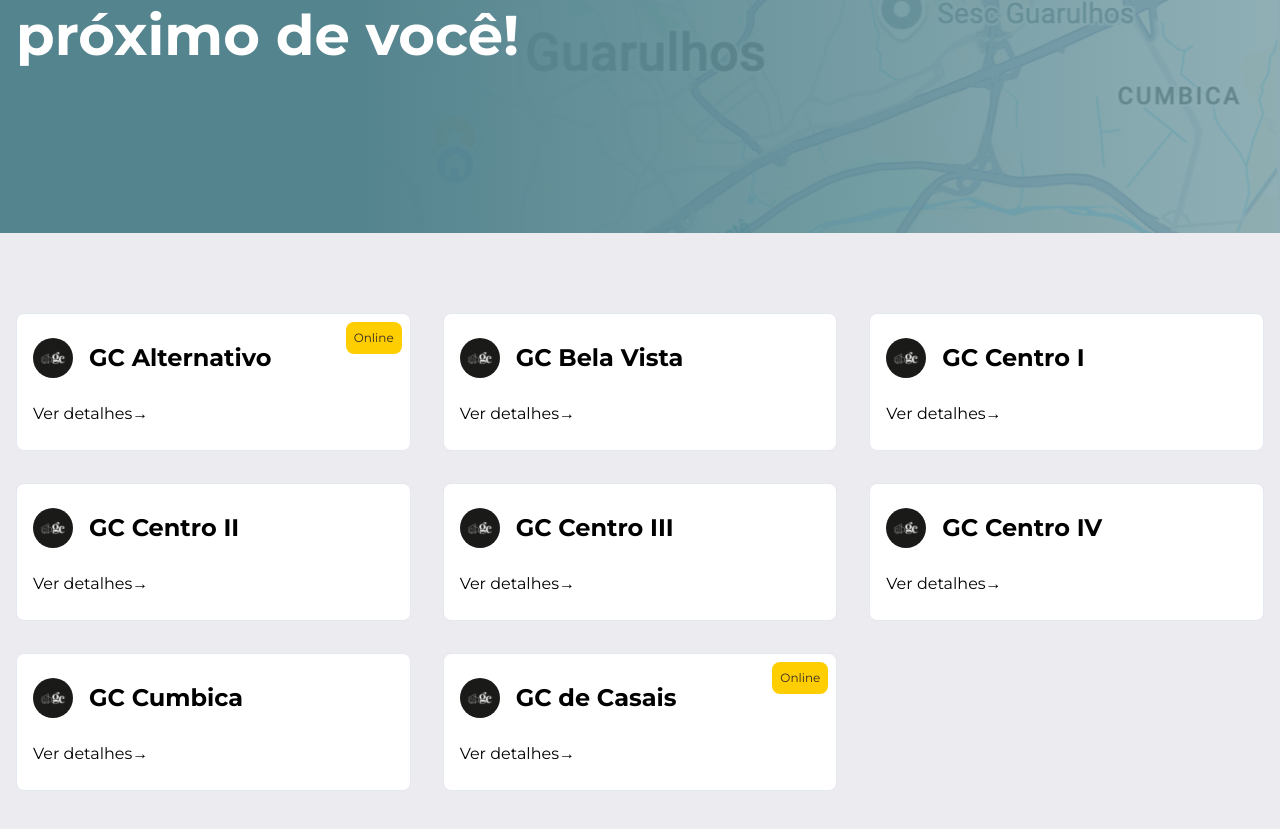
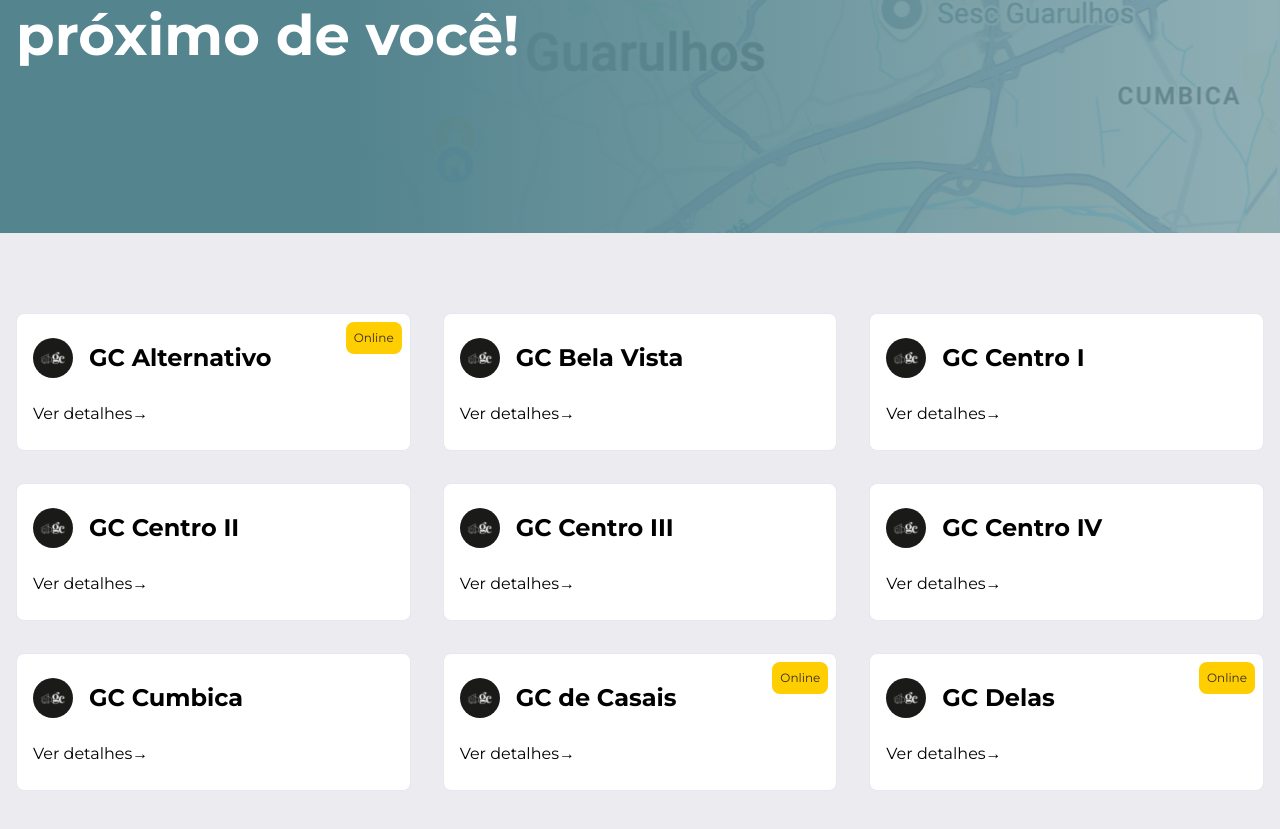
Before and after one commit to rodrigoanastacio/IBL_GRU-encontre-um-gc, a React (Vite) app: page / in a window 1280 px wide. Shown: the part 217-1046 px from the top of the page. Built offline with nearby package versions, Linux system fonts and the light colour scheme.

Commit message:
feat: Cria componente Maps

```diff
--- a/package.json
+++ b/package.json
@@ -11,9 +11,11 @@
   },
   "dependencies": {
     "framer-motion": "^11.11.7",
+    "leaflet": "^1.9.4",
     "react": "^18.3.1",
     "react-dom": "^18.3.1",
-    "react-icons": "^5.3.0"
+    "react-icons": "^5.3.0",
+    "react-leaflet": "^4.2.1"
   },
   "devDependencies": {
     "@eslint/js": "^9.11.1",
--- a/src/App.jsx
+++ b/src/App.jsx
@@ -1,6 +1,5 @@
 import { useState } from "react";
 import Card from "./components/Card";
-import { address } from "framer-motion/client";
 import { Header } from "./components/Header";
 
 function App() {
@@ -14,7 +13,15 @@ function App() {
       contact: "11977589364",
       data: "Quinta",
       time: "21h",
-      address: "Rua Dona Tecla, 230 - Jardim Flôr da Montanha",
+      address: "230, Rua Dona Tecla, Guarulhos",
+      addressDetails: {
+        street: "Rua Dona Tecla",
+        number: "230",
+        neighborhood: "Jardim Flôr da Montanha",
+        city: "Guarulhos",
+        state: "SP",
+        country: "Brasil",
+      },
       isOnline: true,
     },
     {
@@ -24,7 +31,15 @@ function App() {
       contact: "11977738669",
       data: "Quinta",
       time: "20h",
-      address: "Rua Laranjal, 87 - Jardim Bela Vista",
+      address: "87, Rua Laranjal, Guarulhos",
+      addressDetails: {
+        street: "Rua Laranjal",
+        number: "87",
+        neighborhood: "Jardim Bela Vista",
+        city: "Guarulhos",
+        state: "SP",
+        country: "Brasil",
+      },
       isOnline: false,
     },
     {
@@ -34,7 +49,15 @@ function App() {
       contact: "11967760016",
       data: "Quinta",
       time: "20h",
-      address: "Avenida Antônio de Souza, 779 - Jardim Santa Francisca",
+      address: "779, Avenida Antônio de Souza, Guarulhos",
+      addressDetails: {
+        street: "Avenida Antônio de Souza",
+        number: "779",
+        neighborhood: "Jardim Santa Francisca",
+        city: "Guarulhos",
+        state: "SP",
+        country: "Brasil",
+      },
       isOnline: false,
     },
     {
@@ -44,7 +67,15 @@ function App() {
       contact: "11947742157",
       data: "Quinta",
       time: "20h",
-      address: "Avenida Antônio de Souza, 779 - Jardim Santa Francisca",
+      address: "779, Avenida Antônio de Souza, Guarulhos",
+      addressDetails: {
+        street: "Avenida Antônio de Souza",
+        number: "779",
+        neighborhood: "Jardim Santa Francisca",
+        city: "Guarulhos",
+        state: "SP",
+        country: "Brasil",
+      },
       isOnline: false,
     },
     {
@@ -54,7 +85,15 @@ function App() {
       contact: "11974476721",
       data: "Quinta",
       time: "20h",
-      address: "Avenida Antônio de Souza, 779 - Jardim Santa Francisca",
+      address: "779, Avenida Antônio de Souza, Guarulhos",
+      addressDetails: {
+        street: "Avenida Antônio de Souza",
+        number: "779",
+        neighborhood: "Jardim Santa Francisca",
+        city: "Guarulhos",
+        state: "SP",
+        country: "Brasil",
+      },
       isOnline: false,
     },
     {
@@ -64,7 +103,15 @@ function App() {
       contact: "11980330860",
       data: "Quinta",
       time: "20h",
-      address: "Avenida Antônio de Souza, 779 - Jardim Santa Francisca",
+      address: "779, Avenida Antônio de Souza, Guarulhos",
+      addressDetails: {
+        street: "Avenida Antônio de Souza",
+        number: "779",
+        neighborhood: "Jardim Santa Francisca",
+        city: "Guarulhos",
+        state: "SP",
+        country: "Brasil",
+      },
       isOnline: false,
     },
     {
@@ -74,8 +121,15 @@ function App() {
       contact: "11994030417",
       data: "Quinta",
       time: "20h",
-      address:
-        "Av. Sargento da aeronaútica Plínio Fernandes Gonçalves, 1670 - APTO 42 Bloco 4 Fiumicino",
+      address: "1670, Avenida Sargento Plinio Fernandes Gonçalves, Guarulhos",
+      addressDetails: {
+        street: "Avenida Sargento Plinio Fernandes Gonçalves",
+        number: "1670",
+        neighborhood: "Cumbica",
+        city: "Guarulhos",
+        state: "SP",
+        country: "Brasil",
+      },
       isOnline: false,
     },
     {
@@ -86,6 +140,32 @@ function App() {
       data: "Quinta",
       time: "20h",
       address: "Online",
+      addressDetails: {
+        street: "",
+        number: "",
+        neighborhood: "",
+        city: "",
+        state: "",
+        country: "",
+      },
+      isOnline: true,
+    },
+    {
+      id: 9,
+      title: "GC Delas",
+      leaders: "Helen",
+      contact: "11941400574",
+      data: "Quinta",
+      time: "20h",
+      address: "Online",
+      addressDetails: {
+        street: "",
+        number: "",
+        neighborhood: "",
+        city: "",
+        state: "",
+        country: "",
+      },
       isOnline: true,
     },
   ];
@@ -104,6 +184,7 @@ function App() {
               data={item.data}
               time={item.time}
               address={item.address}
+              addressDetails={item.addressDetails}
               isOnline={item.isOnline}
               cta="Ver detalhes"
               selectedId={selectedId}
--- a/src/components/Card/index.jsx
+++ b/src/components/Card/index.jsx
@@ -2,8 +2,10 @@ import { motion, AnimatePresence } from "framer-motion";
 import { CiCalendarDate } from "react-icons/ci";
 import { TfiLocationPin } from "react-icons/tfi";
 import { RiCloseLargeFill } from "react-icons/ri";
+import iconGC from "../../assets/label-gc.svg";
 
-import iconGC from "../../assets/label-gc.svg";
+import { Map } from "../Map";
+
 import "./style.scss";
 
 const Card = ({
@@ -13,11 +15,14 @@ const Card = ({
   data,
   time,
   address,
+  addressDetails,
   isOnline,
   cta,
   selectedId,
   setSelectedId,
 }) => {
+  const fullAddress = `${addressDetails.street}, ${addressDetails.number}, ${addressDetails.neighborhood}, ${addressDetails.city}`;
+
   return (
     <>
       <motion.article
@@ -53,8 +58,13 @@ const Card = ({
               </p>
               <p>
                 <TfiLocationPin size={20} />
-                {address}
+                {isOnline ? "Online" : fullAddress}
               </p>
+
+              {isOnline ? null : (
+                <Map address={address} addressDetails={addressDetails} />
+              )}
+
               <button
                 className="close-btn"
                 onClick={() => setSelectedId(null)} // Fecha o card ao clicar
--- /dev/null
+++ b/src/components/Map/index.jsx
@@ -0,0 +1,71 @@
+import { useEffect, useState } from "react";
+import { MapContainer, TileLayer, Marker, Popup } from "react-leaflet";
+import "leaflet/dist/leaflet.css";
+import L from "leaflet";
+
+// Importar o ícone personalizado
+import customIconUrl from "../../assets/pin.svg"; // Substitua pelo caminho correto do seu ícone
+
+// Definir o ícone personalizado
+const customIcon = L.icon({
+  iconUrl: customIconUrl, // Caminho para a imagem do pin
+  iconSize: [82, 92], // Tamanho do ícone (ajuste conforme necessário)
+  iconAnchor: [19, 38], // Ponto de ancoragem do ícone (para centralizar corretamente)
+  popupAnchor: [0, -38], // Posição do popup em relação ao ícone
+});
+
+export const Map = ({ address, addressDetails }) => {
+  const [coordinates, setCoordinates] = useState([0, 0]); // Estado inicial com coordenadas padrão
+  const [isLoading, setIsLoading] = useState(true);
+
+  useEffect(() => {
+    const fetchCoordinates = async () => {
+      try {
+        console.log("Buscando coordenadas para o endereço:", address); // Log do endereço para depuração
+        // Fazendo a requisição para a API do OpenStreetMap Nominatim
+        const response = await fetch(
+          `https://nominatim.openstreetmap.org/search?format=json&q=${encodeURIComponent(
+            address
+          )}`
+        );
+        const data = await response.json();
+
+        if (data.length > 0) {
+          const { lat, lon } = data[0];
+          console.log("Coordenadas recebidas:", { lat, lon }); // Log das coordenadas para depuração
+          setCoordinates([parseFloat(lat), parseFloat(lon)]);
+        } else {
+          console.error("Endereço não encontrado:", address);
+        }
+      } catch (error) {
+        console.error("Erro ao buscar coordenadas:", error);
+      } finally {
+        setIsLoading(false);
+      }
+    };
+
+    fetchCoordinates();
+  }, [address]);
+
+  return (
+    <>
+      {isLoading ? (
+        <p style={{ marginTop: "40px" }}>Carregando mapa...</p>
+      ) : (
+        <MapContainer
+          center={coordinates}
+          zoom={16}
+          style={{ marginTop: "40px", height: "400px", width: "100%" }}
+        >
+          <TileLayer
+            attribution='&copy; <a href="https://www.openstreetmap.org/copyright">OpenStreetMap</a> contributors'
+            url="https://{s}.tile.openstreetmap.org/{z}/{x}/{y}.png"
+          />
+          <Marker position={coordinates} icon={customIcon}>
+            <Popup>{address}</Popup>
+          </Marker>
+        </MapContainer>
+      )}
+    </>
+  );
+};
```
Also changed, not shown: src/assets/pin.svg (added).
